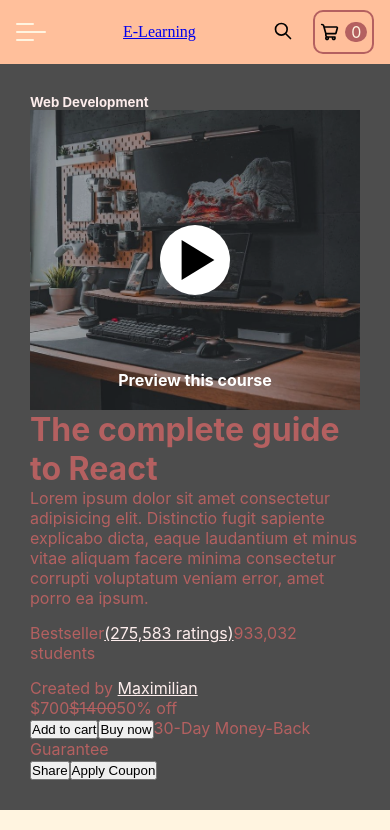
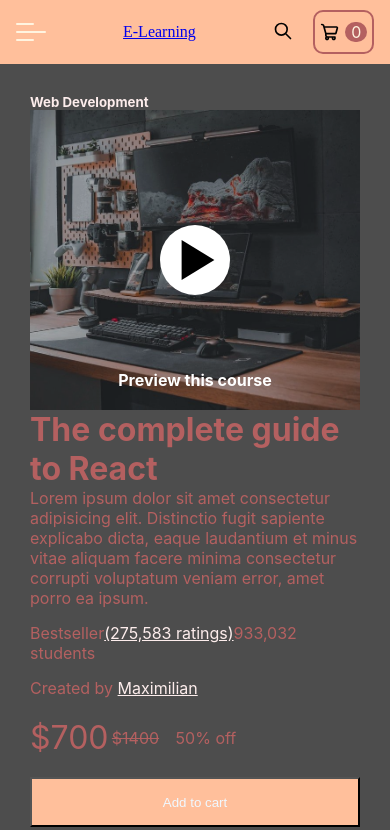
Before and after one commit to AmrNasem/E-Learning-Client, a React (Create React App) app: page /course/c1 in a window 390 px wide. Shown: the top 830 px of the page. Built offline with nearby package versions, Linux system fonts and the light colour scheme.

Commit message:
designing single course page 'small screen size'

```diff
--- a/src/components/SingleCourse/Content/Content.module.css
+++ b/src/components/SingleCourse/Content/Content.module.css
@@ -18,5 +18,4 @@
   border-bottom: 2px solid var(--secondary-color);
   cursor: pointer;
   align-self: flex-start;
-  margin-top: -30px;
 }
--- a/src/components/SingleCourse/CourseHeader.js
+++ b/src/components/SingleCourse/CourseHeader.js
@@ -36,7 +36,9 @@
   return (
     <div className={classes["course-header"]}>
       <h5>
-        <Link to={`/category/${course.categoryId}`} className={classes.link}>{course.category}</Link>
+        <Link to={`/category/${course.categoryId}`} className={classes.link}>
+          {course.category}
+        </Link>
       </h5>
       <Preview className={classes.preview} />
       <h1>{course.title}</h1>
--- a/src/components/SingleCourse/CourseHeader.module.css
+++ b/src/components/SingleCourse/CourseHeader.module.css
@@ -22,6 +22,59 @@
 @media (max-width: 850px) {
   .course-header {
     width: 100%;
+  }
+  .body{
+    display: flex;
+    flex-direction: column;
+  }
+  .add-to-cart{
+    background-color: var(--secondary-color);
+    color: aliceblue;
+    width: 100%;
+    height: 50px;
+    align-items: center;
+    margin-bottom: 5px;
+  }
+  .buy{
+    width: 100%;
+    height: 50px;
+    display: block;
+    margin-bottom: 30px;
+  }
+  .price{
+    margin: 20px 0 20px 0;
+    display: flex;
+    width: 100%;
+    align-items: center;
+  }
+  .initial-price{
+    margin-right: 5%;
+  }
+  .final-price{
+    font-size: xx-large;
+    margin-right: 1%;
+  }
+  .refund{
+    display: flex;
+    margin-bottom: 30px;
+    justify-content: center;
+  }
+  .buyButtons{
+    display: flex;
+    justify-content: center;
+    justify-content: space-between;
+  }
+  .buyButtons button{
+    border: none;
+    border-bottom: 1px solid aliceblue;
+    background-color: var(--sixth-color);
+    color: aliceblue;
+  }
+  .share{
+    margin-left: 25%;
+  }
+  .coupon{
+    margin-right: 25%;
   }
 }
 
```
